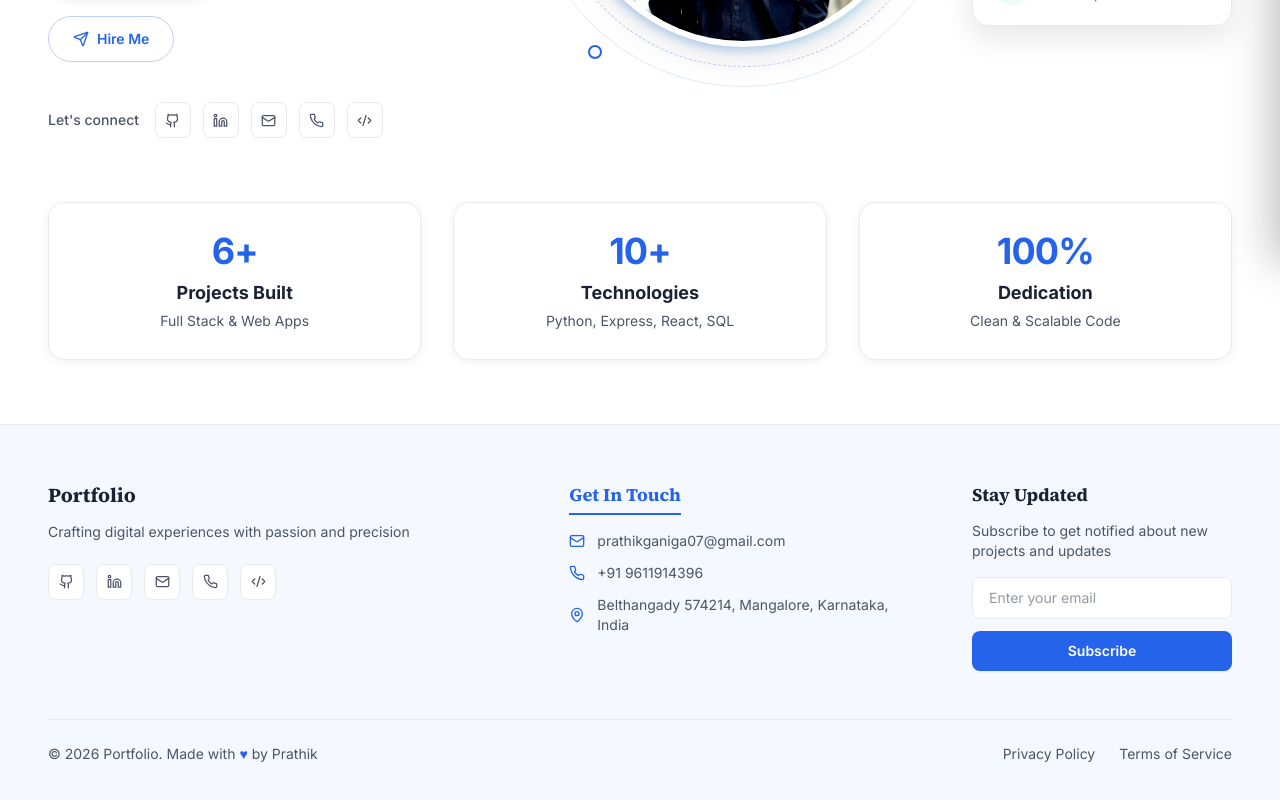
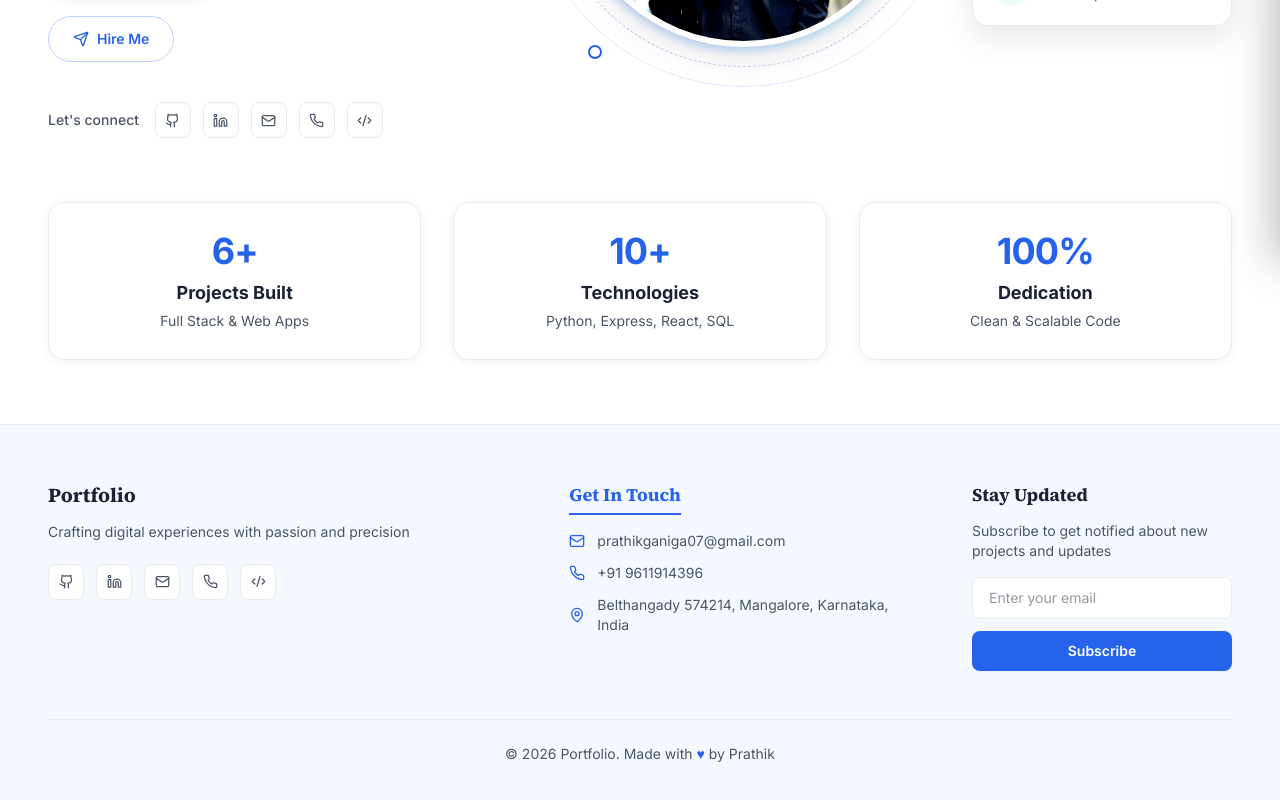
Before and after one commit to prathik0007/portfolio, a Next.js app: page / in a window 1280 px wide. Shown: the part 538-1338 px from the top of the page. Built offline with nearby package versions, Linux system fonts and the light colour scheme.

Commit message:
refactor(footer): remove Privacy Policy and Terms of Service, center copyright citation

```diff
--- a/components/Footer.tsx
+++ b/components/Footer.tsx
@@ -83,20 +83,12 @@ export default function Footer() {
           </div>
         </div>
 
-        {/* Bottom bar aligned with full width */}
-        <div className="mt-12 flex flex-col items-center justify-between gap-4 border-t border-surface-border pt-6 text-sm text-ink-soft sm:flex-row">
+        {/* Bottom bar */}
+        <div className="mt-12 border-t border-surface-border pt-6 text-center text-sm text-ink-soft">
           <p>
             © {new Date().getFullYear()} Portfolio. Made with{" "}
             <span className="text-primary">♥</span> by {portfolio.copyrightName}
           </p>
-          <div className="flex items-center gap-6">
-            <a href="#" className="hover:text-primary transition-colors">
-              Privacy Policy
-            </a>
-            <a href="#" className="hover:text-primary transition-colors">
-              Terms of Service
-            </a>
-          </div>
         </div>
       </div>
     </footer>
```
